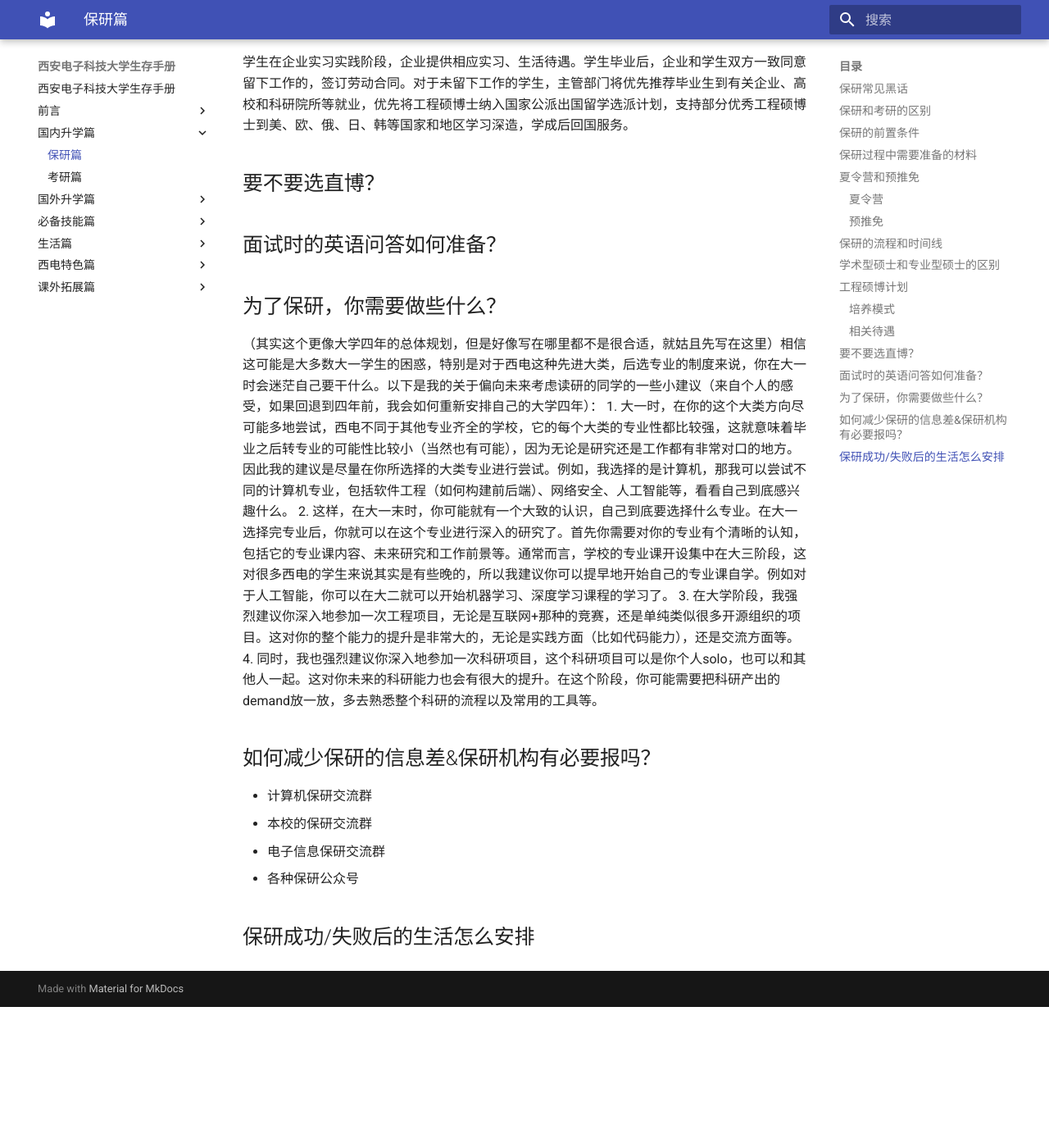
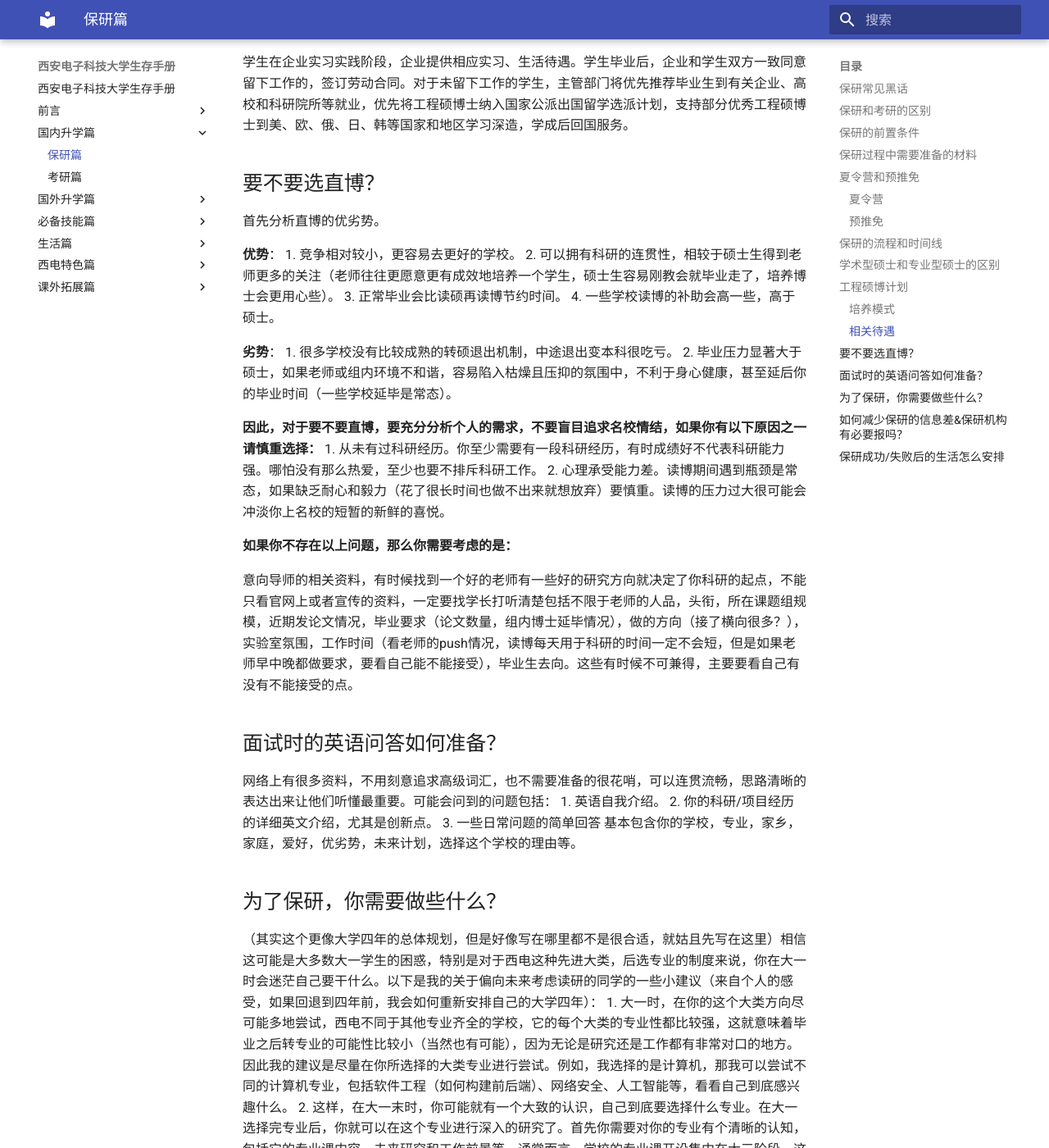
Before and after one commit to SurviveXDU/SurviveXDU, an MkDocs documentation site: the page built from docs/国内升学篇/保研篇.md, in a window 1280 px wide and 1400 px high, scrolled down 3231 px. Shown: the whole window at 82% size. Built offline with MkDocs 1.6.1 and Material for MkDocs 9.7.7, drawn with Linux system fonts in a browser that asks for light colours; before the commit the page ends 4459 px from its top, so only the background shows below that.

Commit message:
Update 保研篇.md

```diff
--- a/docs/国内升学篇/保研篇.md
+++ b/docs/国内升学篇/保研篇.md
@@ -70,9 +70,31 @@
 ### 相关待遇
 学生在企业实习实践阶段，企业提供相应实习、生活待遇。学生毕业后，企业和学生双方一致同意留下工作的，签订劳动合同。对于未留下工作的学生，主管部门将优先推荐毕业生到有关企业、高校和科研院所等就业，优先将工程硕博士纳入国家公派出国留学选派计划，支持部分优秀工程硕博士到美、欧、俄、日、韩等国家和地区学习深造，学成后回国服务。
 ## 要不要选直博？
+首先分析直博的优劣势。
+
+ **优势**：
+1. 竞争相对较小，更容易去更好的学校。
+2. 可以拥有科研的连贯性，相较于硕士生得到老师更多的关注（老师往往更愿意更有成效地培养一个学生，硕士生容易刚教会就毕业走了，培养博士会更用心些）。
+3. 正常毕业会比读硕再读博节约时间。
+4. 一些学校读博的补助会高一些，高于硕士。
+
+ **劣势**：
+1. 很多学校没有比较成熟的转硕退出机制，中途退出变本科很吃亏。
+2. 毕业压力显著大于硕士，如果老师或组内环境不和谐，容易陷入枯燥且压抑的氛围中，不利于身心健康，甚至延后你的毕业时间（一些学校延毕是常态）。
+
+ **因此，对于要不要直博，要充分分析个人的需求，不要盲目追求名校情结，如果你有以下原因之一请慎重选择：**
+1. 从未有过科研经历。你至少需要有一段科研经历，有时成绩好不代表科研能力强。哪怕没有那么热爱，至少也要不排斥科研工作。
+2. 心理承受能力差。读博期间遇到瓶颈是常态，如果缺乏耐心和毅力（花了很长时间也做不出来就想放弃）要慎重。读博的压力过大很可能会冲淡你上名校的短暂的新鲜的喜悦。
+
+ **如果你不存在以上问题，那么你需要考虑的是：**
+
+意向导师的相关资料，有时候找到一个好的老师有一些好的研究方向就决定了你科研的起点，不能只看官网上或者宣传的资料，一定要找学长打听清楚包括不限于老师的人品，头衔，所在课题组规模，近期发论文情况，毕业要求（论文数量，组内博士延毕情况），做的方向（接了横向很多？），实验室氛围，工作时间（看老师的push情况，读博每天用于科研的时间一定不会短，但是如果老师早中晚都做要求，要看自己能不能接受），毕业生去向。这些有时候不可兼得，主要要看自己有没有不能接受的点。
 
 ## 面试时的英语问答如何准备？
-
+网络上有很多资料，不用刻意追求高级词汇，也不需要准备的很花哨，可以连贯流畅，思路清晰的表达出来让他们听懂最重要。可能会问到的问题包括：
+1. 英语自我介绍。
+2. 你的科研/项目经历的详细英文介绍，尤其是创新点。
+3. 一些日常问题的简单回答 基本包含你的学校，专业，家乡，家庭，爱好，优劣势，未来计划，选择这个学校的理由等。
 ## 为了保研，你需要做些什么？
 （其实这个更像大学四年的总体规划，但是好像写在哪里都不是很合适，就姑且先写在这里）相信这可能是大多数大一学生的困惑，特别是对于西电这种先进大类，后选专业的制度来说，你在大一时会迷茫自己要干什么。以下是我的关于偏向未来考虑读研的同学的一些小建议（来自个人的感受，如果回退到四年前，我会如何重新安排自己的大学四年）：
 1. 大一时，在你的这个大类方向尽可能多地尝试，西电不同于其他专业齐全的学校，它的每个大类的专业性都比较强，这就意味着毕业之后转专业的可能性比较小（当然也有可能），因为无论是研究还是工作都有非常对口的地方。因此我的建议是尽量在你所选择的大类专业进行尝试。例如，我选择的是计算机，那我可以尝试不同的计算机专业，包括软件工程（如何构建前后端）、网络安全、人工智能等，看看自己到底感兴趣什么。
```
